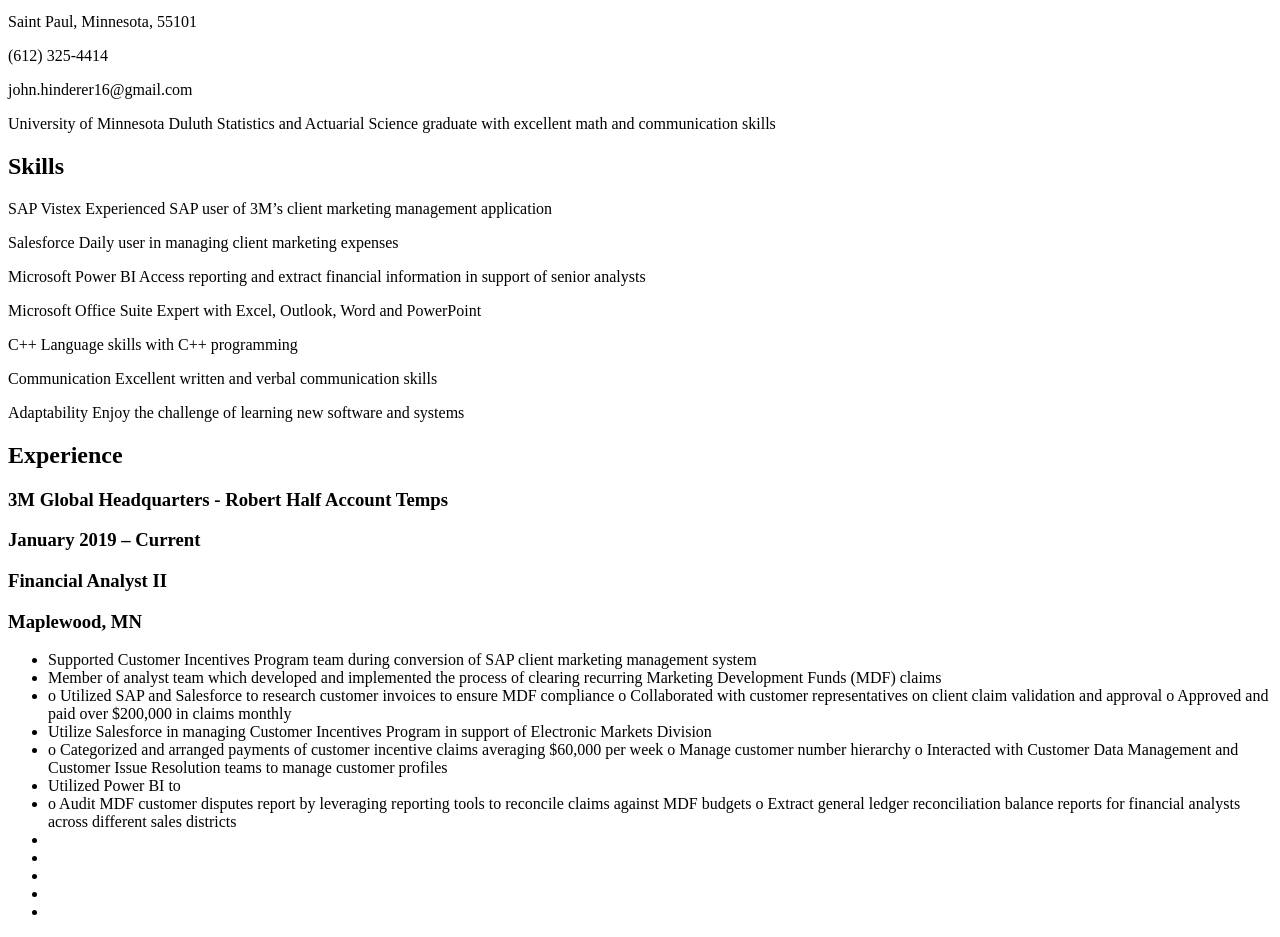
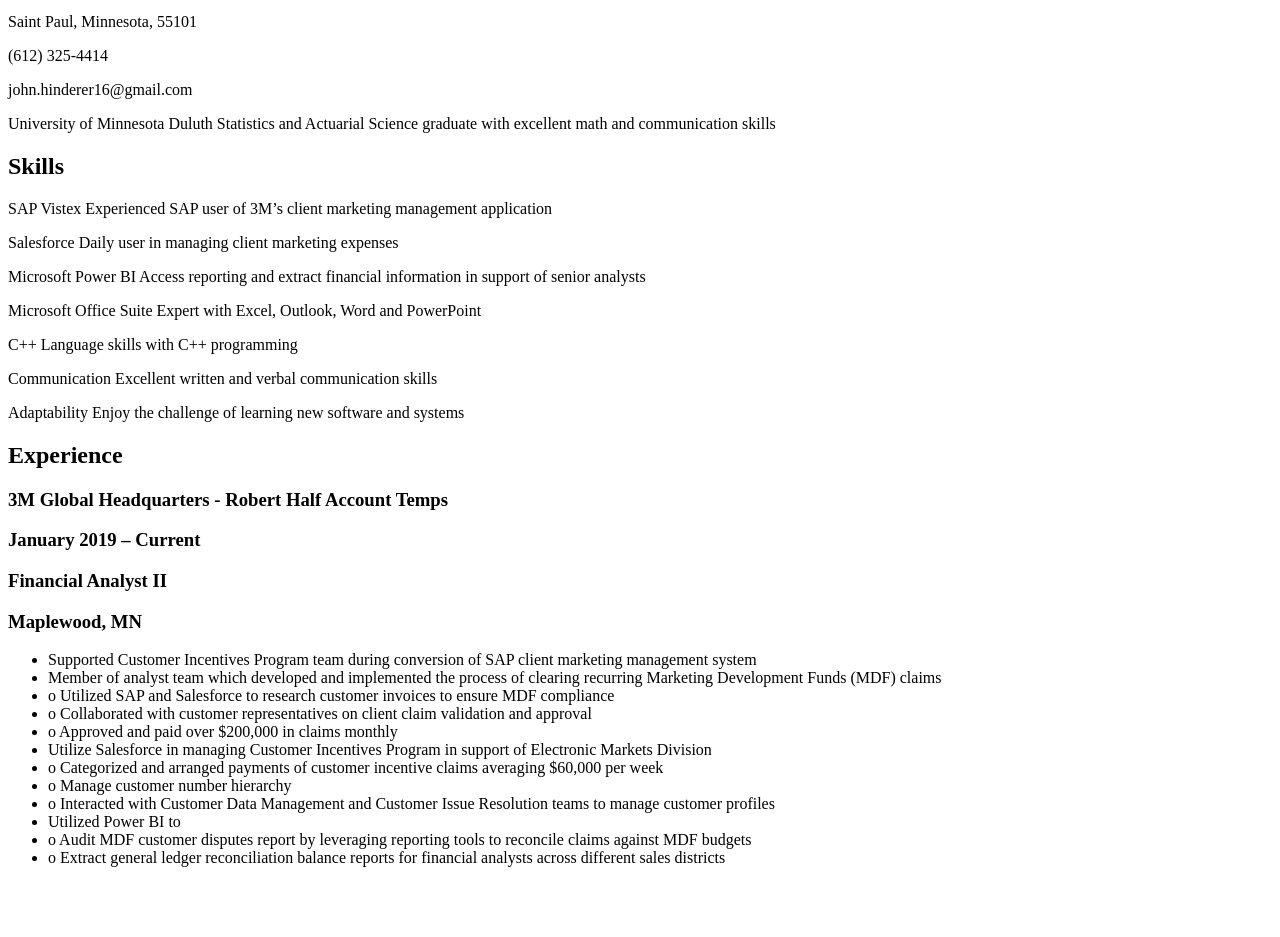
Before and after one commit to jhinderer717/jhinderer717.github.io, a plain HTML site: page index.html in a window 1280 px wide. Shown: the part 101-1038 px from the top of the page. After the commit the page ends 984 px from the top, so only its background shows below. Drawn offline with Linux system fonts and the light colour scheme.

Commit message:
edit bullets

```diff
--- a/index.html
+++ b/index.html
@@ -35,21 +35,17 @@
        <ul>
         <li>Supported Customer Incentives Program team during conversion of SAP client marketing management system</li>
         <li>Member of analyst team which developed and implemented the process of clearing recurring Marketing Development Funds (MDF) claims</li>
-        <li>o	Utilized SAP and Salesforce to research customer invoices to ensure MDF compliance
-o	Collaborated with customer representatives on client claim validation and approval
-o	Approved and paid over $200,000 in claims monthly</li>
-         <li>Utilize Salesforce in managing Customer Incentives Program in support of Electronic Markets Division </li>
-         <li>o	Categorized and arranged payments of customer incentive claims averaging $60,000 per week
-o	Manage customer number hierarchy
-o	Interacted with Customer Data Management and Customer Issue Resolution teams to manage customer profiles</li>
+         <li>o	Utilized SAP and Salesforce to research customer invoices to ensure MDF compliance</li>
+         <li>o	Collaborated with customer representatives on client claim validation and approval</li>
+         <li>o	Approved and paid over $200,000 in claims monthly</li>
+         <li>Utilize Salesforce in managing Customer Incentives Program in support of Electronic Markets Division</li>
+          <li>o	Categorized and arranged payments of customer incentive claims averaging $60,000 per week</li>
+          <li>o	Manage customer number hierarchy</li>
+          <li>o	Interacted with Customer Data Management and Customer Issue Resolution teams to manage customer profiles</li>
          <li>Utilized Power BI to</li>
-         <li>o	Audit MDF customer disputes report by leveraging reporting tools to reconcile claims against MDF budgets
-o	Extract general ledger reconciliation balance reports for financial analysts across different sales districts</li>
-         <li></li>
-         <li></li>
-         <li></li>
-         <li></li>
-         <li></li>
+          <li>o	Audit MDF customer disputes report by leveraging reporting tools to reconcile claims against MDF budgets
+          <li>o	Extract general ledger reconciliation balance reports for financial analysts across different sales districts</li>
+
 
         <p></p>
         <p></p>
```
